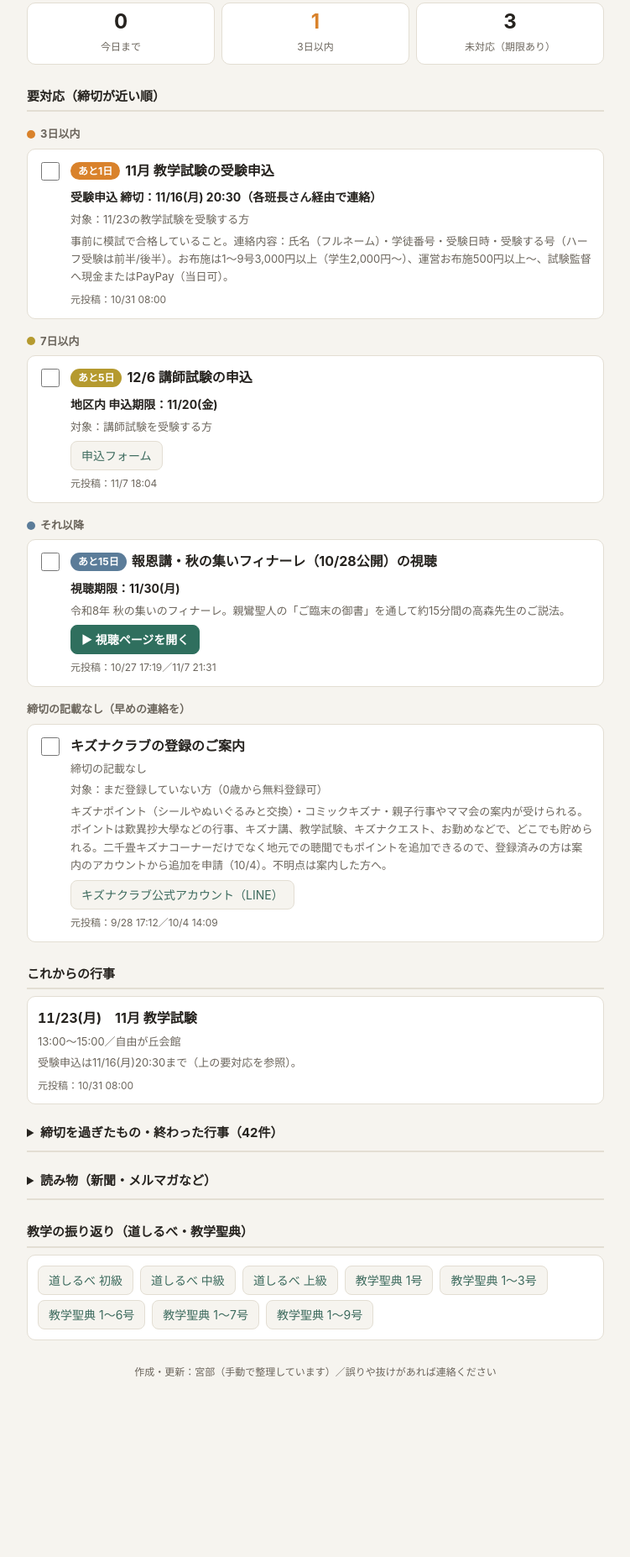
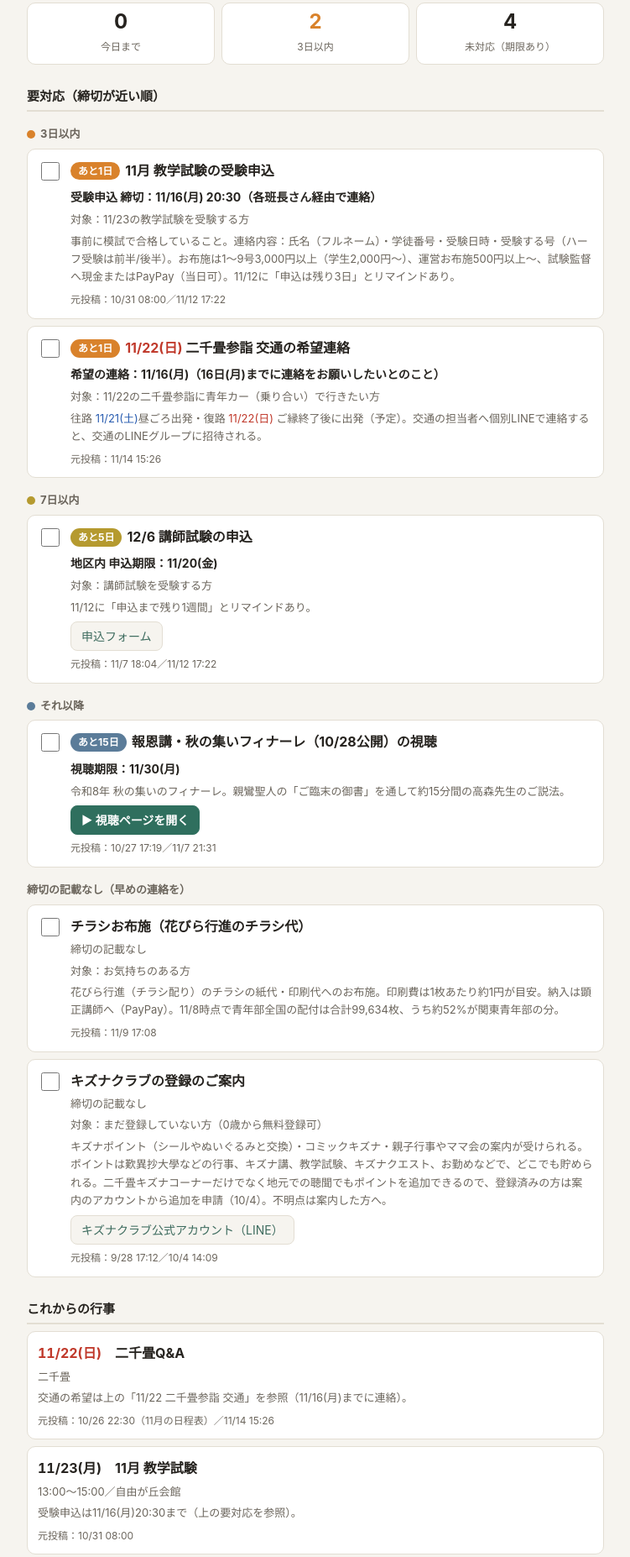
Before and after one commit to ymiyabe-ui/line-digest, a plain HTML site: page index.html in a window 1280 px wide. Shown: the part 418-2272 px from the top of the page at 84% size, without its empty margins (264-1015 px from the left). Before the commit the page ends 2086 px from the top, so only its background shows below. Drawn offline with Linux system fonts and the light colour scheme; a web font is replaced by a local one.

Commit message:
案内まとめに11/9〜11/14のトークの案内を反映する。11/22(日)の二千畳参詣の交通の希望連絡（11/16まで）と当日の二千畳Q&A、チラシお布施（花びら行進のチラシ代、11/30まで掲載）を足し、11月教学試験と12/6講師試験の申込に11/12のリマインドを書き添え、顕正新聞11/1号の2本（ヤレヤレと思うところに・【独言】万人の真実）を読み物に足す。
Co-Authored-By: Claude Opus 5.5 <noreply@anthropic.com>
Claude-Session: https://claude.ai/code/session_01B5dgue7teJPjsikUBMRKko

```diff
--- a/data.js
+++ b/data.js
@@ -3,25 +3,44 @@
 // until は締切のない案内の掲載終了日（行事の日付）。過ぎると「過ぎたもの」へ移る。
 // ref は元投稿の日時（トークで探すための目印）。
 window.DIGEST = {
-  updated: "2026-11-09",
+  updated: "2026-11-15",
   todos: [
     {
       id: "kyogaku-1123",
       title: "11月 教学試験の受験申込",
       due: [{ label: "受験申込 締切", date: "2026-11-16", time: "20:30", note: "各班長さん経由で連絡" }],
       target: "11/23の教学試験を受験する方",
-      note: "事前に模試で合格していること。連絡内容：氏名（フルネーム）・学徒番号・受験日時・受験する号（ハーフ受験は前半/後半）。お布施は1〜9号3,000円以上（学生2,000円〜）、運営お布施500円以上〜、試験監督へ現金またはPayPay（当日可）。",
+      note: "事前に模試で合格していること。連絡内容：氏名（フルネーム）・学徒番号・受験日時・受験する号（ハーフ受験は前半/後半）。お布施は1〜9号3,000円以上（学生2,000円〜）、運営お布施500円以上〜、試験監督へ現金またはPayPay（当日可）。11/12に「申込は残り3日」とリマインドあり。",
       links: [],
-      ref: "10/31 08:00"
+      ref: "10/31 08:00／11/12 17:22"
     },
     {
       id: "koushi-1206",
       title: "12/6 講師試験の申込",
       due: [{ label: "地区内 申込期限", date: "2026-11-20" }],
       target: "講師試験を受験する方",
-      note: "",
+      note: "11/12に「申込まで残り1週間」とリマインドあり。",
       links: [{ label: "申込フォーム", url: "https://forms.gle/YTn8qEZDY3BmN3LY7" }],
-      ref: "11/7 18:04"
+      ref: "11/7 18:04／11/12 17:22"
+    },
+    {
+      id: "kotsu-1122",
+      title: "11/22(日) 二千畳参詣 交通の希望連絡",
+      due: [{ label: "希望の連絡", date: "2026-11-16", note: "16日(月)までに連絡をお願いしたいとのこと" }],
+      target: "11/22の二千畳参詣に青年カー（乗り合い）で行きたい方",
+      note: "往路 11/21(土)昼ごろ出発・復路 11/22(日) ご縁終了後に出発（予定）。交通の担当者へ個別LINEで連絡すると、交通のLINEグループに招待される。",
+      links: [],
+      ref: "11/14 15:26"
+    },
+    {
+      id: "chirashi-fuse",
+      title: "チラシお布施（花びら行進のチラシ代）",
+      due: [],
+      until: "2026-11-30",
+      target: "お気持ちのある方",
+      note: "花びら行進（チラシ配り）のチラシの紙代・印刷代へのお布施。印刷費は1枚あたり約1円が目安。納入は顕正講師へ（PayPay）。11/8時点で青年部全国の配付は合計99,634枚、うち約52%が関東青年部の分。",
+      links: [],
+      ref: "11/9 17:08"
     },
     {
       id: "kotsu-1108",
@@ -248,6 +267,14 @@ window.DIGEST = {
   ],
   events: [
     {
+      id: "ev-nisenjo-1122",
+      title: "二千畳Q&A",
+      start: "2026-11-22", time: "",
+      place: "二千畳",
+      note: "交通の希望は上の「11/22 二千畳参詣 交通」を参照（11/16(月)までに連絡）。",
+      ref: "10/26 22:30（11月の日程表）／11/14 15:26"
+    },
+    {
       id: "ev-kyogaku-1123",
       title: "11月 教学試験",
       start: "2026-11-23", time: "13:00〜15:00",
@@ -436,6 +463,8 @@ window.DIGEST = {
     }
   ],
   reads: [
+    { date: "2026-11-13", title: "顕正新聞11/1号：ヤレヤレと思うところに", url: "https://www.gkt.jp/#/link/ks?p=28812" },
+    { date: "2026-11-13", title: "顕正新聞11/1号：【独言】万人の真実", url: "https://www.gkt.jp/#/link/ks?p=28826" },
     { date: "2026-11-07", title: "顕正新聞11/1号：『白道燃ゆ』新たな装いで　高森先生ご著書集随時ご発刊", url: "https://www.gkt.jp/#/link/ks?p=28829" },
     { date: "2026-11-07", title: "顕正新聞11/1号：過密スケジュールでご巡教　親鸞聖人『正信偈』七高僧について", url: "https://www.gkt.jp/#/link/ks?p=28898" },
     { date: "2026-10-30", title: "顕正新聞ピックアップ11/1号：【論説】大切な無常観と罪悪観", url: "https://www.gkt.jp/#/link/ks?p=28805" },
--- a/goen.html
+++ b/goen.html
@@ -122,8 +122,8 @@
   apply();
 })();
 </script>
-<script src="config.js?v=202611091054"></script>
-<script src="data.js?v=202611091054"></script>
+<script src="config.js?v=202611151835"></script>
+<script src="data.js?v=202611151835"></script>
 <script>
 // GoatCounter：config.js にサイトコードがあるときだけ、閲覧数を計測する（Cookieなし）
 (function(){
--- a/index.html
+++ b/index.html
@@ -155,8 +155,8 @@
   apply();
 })();
 </script>
-<script src="config.js?v=202611091054"></script>
-<script src="data.js?v=202611091054"></script>
+<script src="config.js?v=202611151835"></script>
+<script src="data.js?v=202611151835"></script>
 <script>
 // GoatCounter：config.js にサイトコードがあるときだけ、閲覧数を計測する（Cookieなし）
 (function(){
--- a/shared.js
+++ b/shared.js
@@ -1,6 +1,6 @@
 // 全地区共通の案内（自動生成。手で直さない。もとは tools/line-digest/data.js の all- の項目）
 window.SHARED = {
-  "updated": "2026-11-09",
+  "updated": "2026-11-15",
   "todos": [
     {
       "id": "all-finale-rec-1130",
```
Also changed, not shown: yotei.html (+2 -2 lines).
